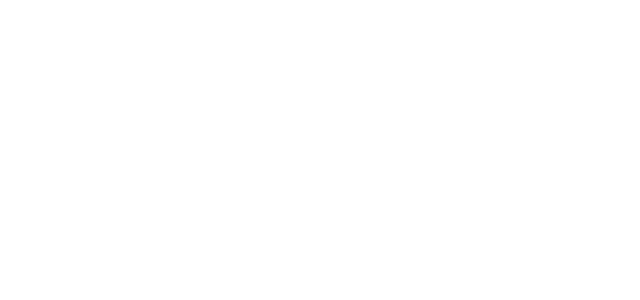
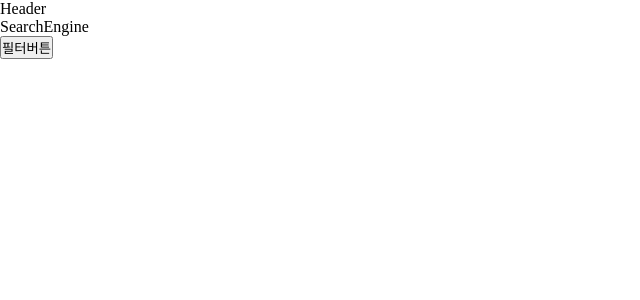
Before and after one commit to boyaneck/Findpic_project, a Next.js app: page / in a window 1280 px wide. Shown: the top 300 px of the page, without its empty margins (0-640 px from the left). Built offline with nearby package versions, Linux system fonts and the light colour scheme.

Commit message:
[add] components main folder added, Main.tsx added

```diff
--- /dev/null
+++ b/src/components/main/Header.tsx
@@ -0,0 +1,7 @@
+import React from "react";
+
+const Header = () => {
+  return <div>Header</div>;
+};
+
+export default Header;
--- /dev/null
+++ b/src/components/main/MainPicLists.tsx
@@ -0,0 +1,13 @@
+import React from "react";
+
+const MainPicLists = () => {
+  return (
+    <div>
+      <div>
+        <button>필터버튼</button>
+      </div>
+    </div>
+  );
+};
+
+export default MainPicLists;
--- /dev/null
+++ b/src/components/main/SearchEngine.tsx
@@ -0,0 +1,7 @@
+import React from "react";
+
+const SearchEngine = () => {
+  return <div>SearchEngine</div>;
+};
+
+export default SearchEngine;
--- /dev/null
+++ b/src/pages/Main.tsx
@@ -0,0 +1,14 @@
+import Header from "@/components/main/Header";
+import MainPicLists from "@/components/main/MainPicLists";
+import SearchEngine from "@/components/main/SearchEngine";
+import React from "react";
+const Main = () => {
+  return (
+    <div>
+      <Header />
+      <SearchEngine />
+      <MainPicLists />
+    </div>
+  );
+};
+export default Main;
--- a/src/pages/index.tsx
+++ b/src/pages/index.tsx
@@ -1,10 +1,6 @@
-import Head from "next/head";
-import Image from "next/image";
 import { Inter } from "next/font/google";
-import styles from "@/styles/Home.module.css";
-
+import Main from "./Main";
 const inter = Inter({ subsets: ["latin"] });
-
 export default function Home() {
-  return <></>;
+  return <Main />;
 }
```
Also changed, not shown: src/common/firebase_hm.ts (renamed from src/common/firebase.ts).
